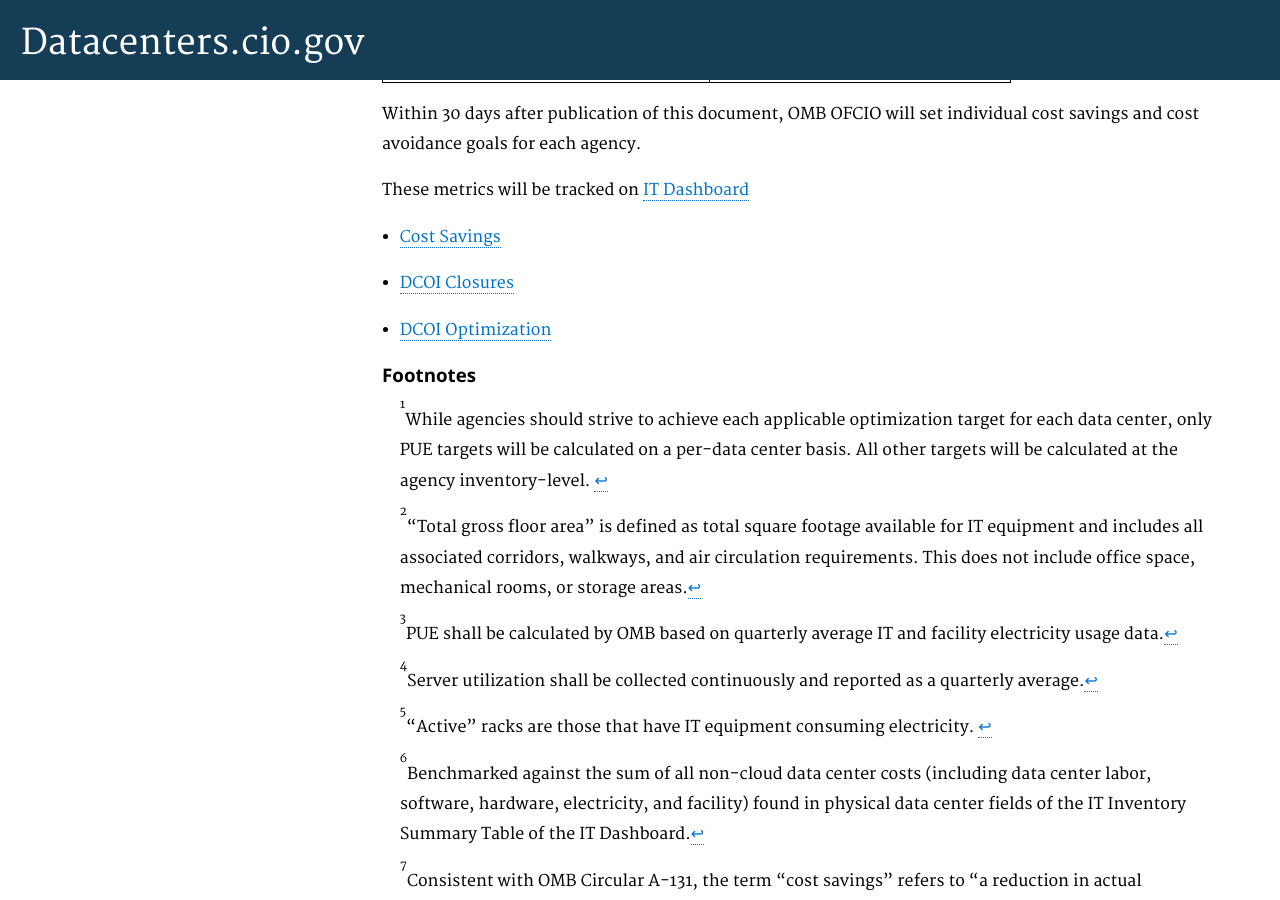
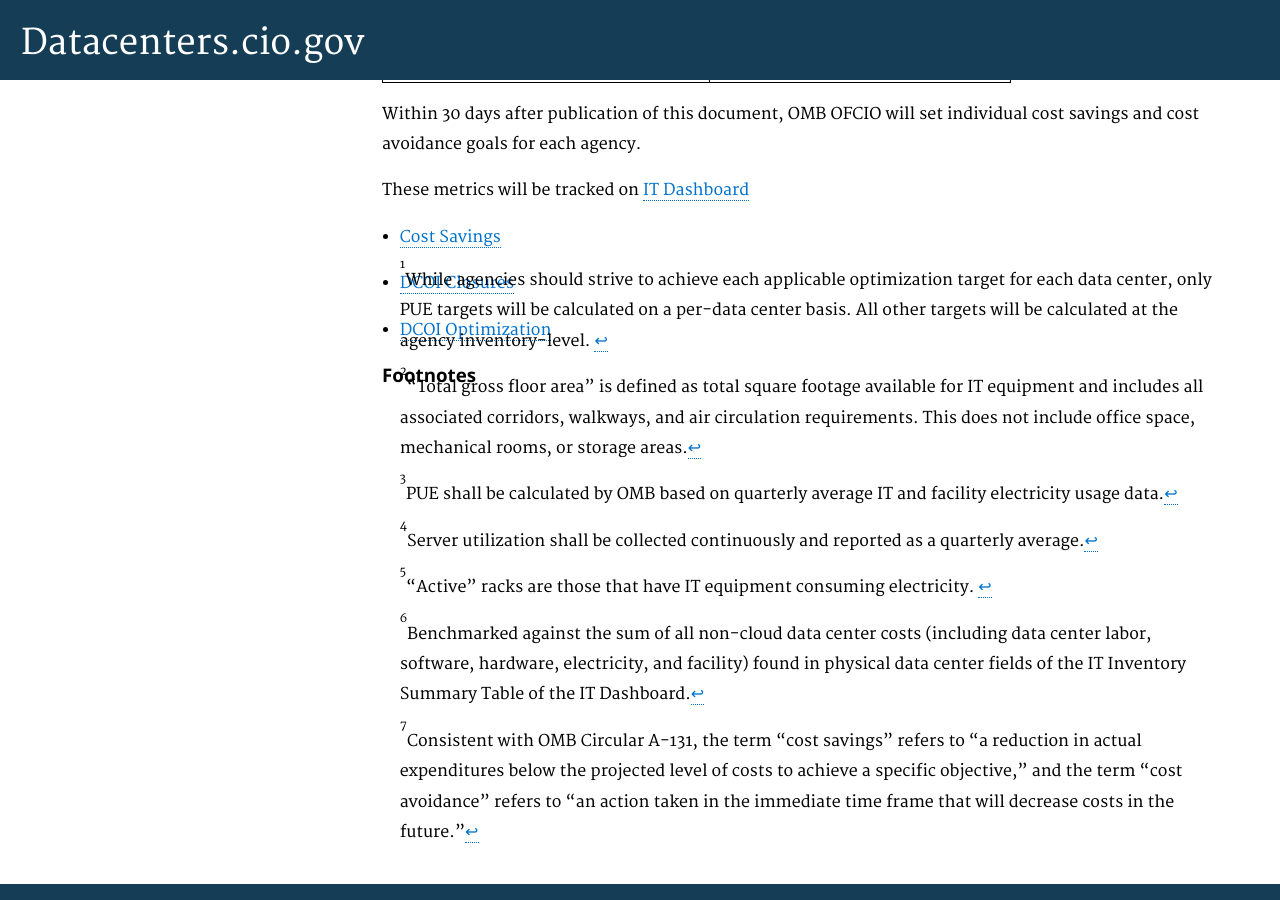
Before and after one commit to ydave-reisys/datacenters, a Jekyll site: the page built from pages/implementation-and-progress.html, in a window 1280 px wide and 900 px high, scrolled down 1690 px. Built offline with Jekyll 4.4.1, drawn with Linux system fonts in a browser that asks for light colours; nearby versions of some CDN libraries; Markdown is read by kramdown in place of the engine named in the settings.

Commit message:
Jump to links

```diff
--- a/pages/implementation-and-progress.html
+++ b/pages/implementation-and-progress.html
@@ -97,7 +97,7 @@
 
 <h3 id="footnotes">Footnotes</h3>
 
-<ul style="list-style-type:none">
+<ul style="list-style-type:none; margin-top: -140px;">
     <li id="fn1"><sup style="padding-top: 140px">1</sup>While agencies should strive to achieve each applicable optimization target for each data center, only PUE targets will be calculated on a per-data center basis. All other targets will be calculated at the agency inventory-level. <a href="#fnr1">↩</a></li>
     <li id="fn2"><sup>2</sup>“Total gross floor area” is defined as total square footage available for IT equipment and includes all associated corridors, walkways, and air circulation requirements. This does not include office space, mechanical rooms, or storage areas.<a href="#fnr2">↩</a></li>
     <li id="fn3"><sup>3</sup>PUE shall be calculated by OMB based on quarterly average IT and facility electricity usage data.<a href="#fnr3">↩</a></li>
```
